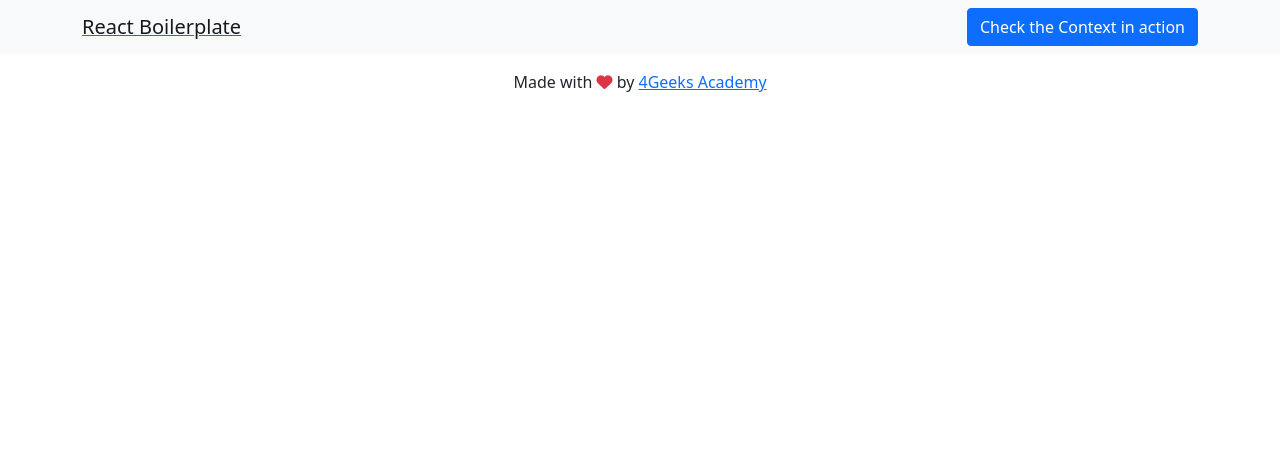
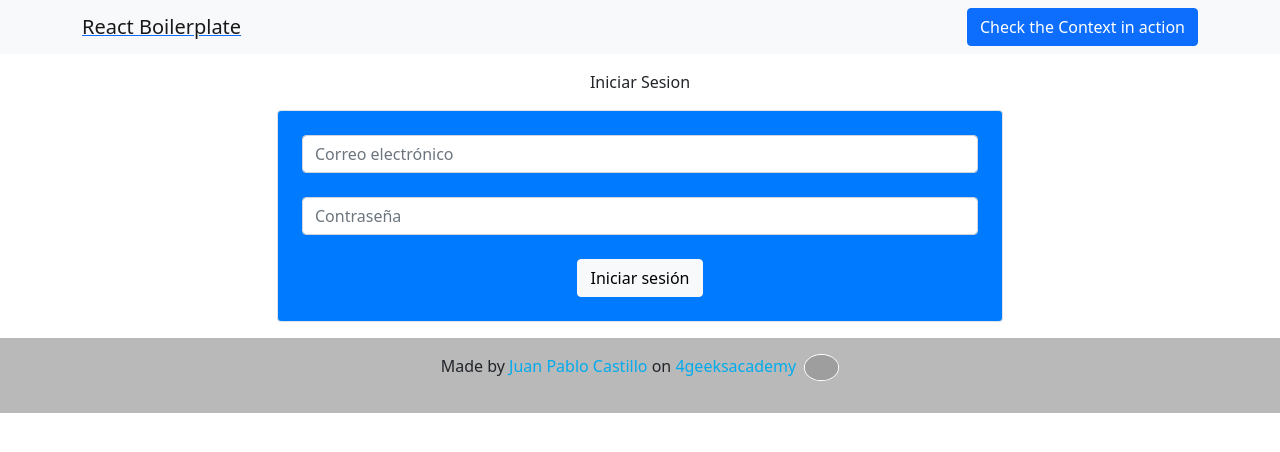
Before and after one commit to Jumpvzl/Authentication-system-with-Python-Flask-and-React, a React app: page /login in a window 1280 px wide. Built offline with nearby package versions, Linux system fonts and the light colour scheme; no server answers; grey boxes are pictures that could not be loaded.

Commit message:
se suben la comunicacion entre Front y Back

```diff
--- a/src/front/js/component/footer.js
+++ b/src/front/js/component/footer.js
@@ -1,10 +1,47 @@
 import React, { Component } from "react";
 
-export const Footer = () => (
-	<footer className="footer mt-auto py-3 text-center">
-		<p>
-			Made with <i className="fa fa-heart text-danger" /> by{" "}
-			<a href="http://www.4geeksacademy.com">4Geeks Academy</a>
-		</p>
-	</footer>
+//include images into your bundle
+import PropTypes from "prop-types";
+
+export const Footer = (props) => (
+        <div className="container-fluid footer">
+            {props.properties.map((item, index) => (
+                <footer key={index} className="mt-auto py-3 text-center">
+                    <p>
+                        Made by{" "}
+                        <a
+                            href={item.githubURL}
+                            target="_blank"
+                            rel="noopener noreferrer"
+                        >
+                            {item.name}
+                        </a>{" "}
+                        on{" "}
+                        <a
+                            href={item.geeksURL}
+                            target="_blank"
+                            rel="noopener noreferrer"
+                        >
+                            {item.geeksName}
+                        </a>
+                        <img
+                            className="imgfooter"
+                            src={item.imagenURL}
+                            alt="Logo de 4GeeksAcademy"
+                        />
+                    </p>
+                </footer>
+            ))}
+        </div>
 );
+
+Footer.propTypes = {
+    properties: PropTypes.arrayOf(PropTypes.shape({
+        githubURL: PropTypes.string,
+        name: PropTypes.string,
+        geeksName: PropTypes.string,
+        geeksURL: PropTypes.string,
+        imagenURL: PropTypes.string,
+}
+))
+};
--- /dev/null
+++ b/src/front/js/component/form.js
@@ -0,0 +1,73 @@
+import React, { useState } from "react";
+import { useNavigate } from "react-router-dom";
+
+const Form = () => {
+    const [email, setEmail] = useState('');
+    const [password, setPassword] = useState('');
+    const navigate = useNavigate();
+
+    const handleSubmit = async (event) => {
+        event.preventDefault();
+
+        const response = await fetch('https://bug-free-palm-tree-4g5w47r4j49fjrjr-3001.app.github.dev/api/login', {
+            method: 'POST',
+            headers: {
+                'Content-Type': 'application/json',
+            },
+            body: JSON.stringify({ email, password }),
+        });
+
+        if (response.ok) {
+            const data = await response.json();
+            console.log('Login successful:', data);
+
+            const token = data.token;
+            localStorage.setItem('token', token);
+            navigate('/user');
+        } else {
+            const errorData = await response.json();
+            console.error('Login failed:', errorData);
+            alert('Usuario o Contraseña incorrecta');
+            // Puedes mostrar un mensaje de error aquí si lo deseas
+        }
+    };
+
+    return (
+        <div className="container mt-auto py-3 text-center" style={{ maxWidth: '750px', width: '100%' }}>
+            <p>Iniciar Sesion</p>
+            <div className="border rounded p-4" style={{ backgroundColor: '#007bff', color: '#fff' }}>
+                <form className="row g-3" onSubmit={handleSubmit}>
+                    <div className="col-12">
+                        <label htmlFor="inputEmail" className="visually-hidden">Email</label>
+                        <input
+                            type="email"
+                            className="form-control mb-2"
+                            id="inputEmail"
+                            value={email}
+                            placeholder="Correo electrónico"
+                            onChange={(e) => setEmail(e.target.value)}
+                            required
+                        />
+                    </div>
+                    <div className="col-12">
+                        <label htmlFor="inputPassword" className="visually-hidden">Contraseña</label>
+                        <input
+                            type="password"
+                            className="form-control mb-2"
+                            id="inputPassword"
+                            value={password}
+                            placeholder="Contraseña"
+                            onChange={(e) => setPassword(e.target.value)}
+                            required
+                        />
+                    </div>
+                    <div className="col-12">
+                        <button type="submit" className="btn btn-light">Iniciar sesión</button>
+                    </div>
+                </form>
+            </div>
+        </div>
+    );
+};
+
+export default Form;
--- /dev/null
+++ b/src/front/js/component/signup.js
@@ -0,0 +1,72 @@
+import React, { useContext, useState } from "react";
+import { Context } from "../store/appContext";
+import { useNavigate } from "react-router-dom";
+import "../../styles/home.css";
+
+export const Signup = () => {
+    const { store, actions } = useContext(Context);
+    const [email, setEmail] = useState('');
+    const [password, setPassword] = useState('');
+    const navigate = useNavigate();
+
+    const handleSubmit = async (event) => {
+        event.preventDefault();
+
+        const response = await fetch('https://bug-free-palm-tree-4g5w47r4j49fjrjr-3001.app.github.dev/api/signup', {
+            method: 'POST',
+            headers: {
+                'Content-Type': 'application/json',
+            },
+            body: JSON.stringify({ email, password }),
+        });
+
+        if (response.ok) {
+            const data = await response.json();
+            console.log('Signup successful:', data);
+            // Redirigir al usuario a /login
+            navigate('/login');
+        } else {
+            const errorData = await response.json();
+            console.error('Signup failed:', errorData);
+            alert('Usuario ya existe');
+            // Puedes mostrar un mensaje de error aquí si lo deseas
+        }
+    };
+
+    return (
+        <div className="container mt-auto py-3 text-center" style={{ maxWidth: '750px', width: '100%' }}>
+            <p>Registro</p>
+            <div className="border rounded p-4" style={{ backgroundColor: '#007bff', color: '#fff' }}>
+                <form className="row g-3" onSubmit={handleSubmit}>
+                    <div className="col-12">
+                        <label htmlFor="inputEmail" className="visually-hidden">Email</label>
+                        <input
+                            type="email"
+                            className="form-control mb-2"
+                            id="inputEmail"
+                            value={email}
+                            placeholder="Correo electrónico"
+                            onChange={(e) => setEmail(e.target.value)} // Agrega onChange
+                            required
+                        />
+                    </div>
+                    <div className="col-12">
+                        <label htmlFor="inputPassword" className="visually-hidden">Contraseña</label>
+                        <input
+                            type="password"
+                            className="form-control mb-2"
+                            id="inputPassword"
+                            value={password}
+                            placeholder="Contraseña"
+                            onChange={(e) => setPassword(e.target.value)} // Agrega onChange
+                            required
+                        />
+                    </div>
+                    <div className="col-12">
+                        <button type="submit" className="btn btn-light">Iniciar sesión</button>
+                    </div>
+                </form>
+            </div>
+        </div>
+    );
+};
--- /dev/null
+++ b/src/front/js/component/user.js
@@ -0,0 +1,39 @@
+import React, {useEffect} from "react";
+import "../../styles/home.css";
+
+
+export const User = () => {
+
+    const fetchProtectedData = async () => {
+        const token = localStorage.getItem('token');
+
+        const response = await fetch('https://bug-free-palm-tree-4g5w47r4j49fjrjr-3001.app.github.dev/api/private', {
+            method: 'GET',
+            headers: {
+                'Authorization': `Bearer ${token}`,
+            },
+        });
+
+        if (response.ok) {
+            const data = await response.json();
+            console.log('Protected data:', data);
+        } else {
+            const errorData = await response.json();
+            console.error('Failed to fetch protected data:', errorData);
+        }
+    };
+
+    useEffect(() => {
+        fetchProtectedData();
+    }, []);
+
+	return (
+		<div className="text-center mt-5">
+			<h1>Hello Rigo!!</h1>
+			<p>
+				Login exitoso
+			</p>
+            <h1>El secreto es: <strong>Odio a Arnaldo!! jaja</strong></h1>
+		</div>
+	);
+};
--- a/src/front/js/layout.js
+++ b/src/front/js/layout.js
@@ -10,6 +10,9 @@ import injectContext from "./store/appContext";
 
 import { Navbar } from "./component/navbar";
 import { Footer } from "./component/footer";
+import Form from "./component/form";
+import { User } from "./component/user";
+import { Signup } from "./component/signup";
 
 //create your first component
 const Layout = () => {
@@ -19,18 +22,32 @@ const Layout = () => {
 
     if(!process.env.BACKEND_URL || process.env.BACKEND_URL == "") return <BackendURL/ >;
 
+    const footerData = [
+		{
+			githubURL: "https://github.com/Jumpvzl",
+			name: "Juan Pablo Castillo",
+			geeksName: "4geeksacademy",
+			geeksURL: "https://www.4geeksacademy.com",
+			imagenURL: "https://external-content.duckduckgo.com/iu/?u=https%3A%2F%2Ftse1.mm.bing.net%2Fth%3Fid%3DOIP.NzJUc0PYtkgp7lfNKizmgQHaHB%26pid%3DApi&f=1&ipt=271cb3eb7e5f15522c250313a63e781bdb17fd428148a3cfa3fc136c7c118f42&ipo=images",
+		},
+	];
+
     return (
         <div>
             <BrowserRouter basename={basename}>
                 <ScrollToTop>
                     <Navbar />
+
                     <Routes>
                         <Route element={<Home />} path="/" />
                         <Route element={<Demo />} path="/demo" />
                         <Route element={<Single />} path="/single/:theid" />
                         <Route element={<h1>Not found!</h1>} />
+                        <Route element={<Form />} path="/login"/>
+                        <Route element={<User />} path="/user"/>
+                        <Route element={<Signup />} path="/signup"/>
                     </Routes>
-                    <Footer />
+                    <Footer properties={footerData}/>
                 </ScrollToTop>
             </BrowserRouter>
         </div>
--- a/src/front/js/pages/home.js
+++ b/src/front/js/pages/home.js
@@ -2,6 +2,7 @@ import React, { useContext } from "react";
 import { Context } from "../store/appContext";
 import rigoImageUrl from "../../img/rigo-baby.jpg";
 import "../../styles/home.css";
+
 
 export const Home = () => {
 	const { store, actions } = useContext(Context);
@@ -15,12 +16,6 @@ export const Home = () => {
 			<div className="alert alert-info">
 				{store.message || "Loading message from the backend (make sure your python backend is running)..."}
 			</div>
-			<p>
-				This boilerplate comes with lots of documentation:{" "}
-				<a href="https://start.4geeksacademy.com/starters/react-flask">
-					Read documentation
-				</a>
-			</p>
 		</div>
 	);
 };
--- a/src/front/js/store/flux.js
+++ b/src/front/js/store/flux.js
@@ -1,7 +1,7 @@
 const getState = ({ getStore, getActions, setStore }) => {
 	return {
 		store: {
-			message: null,
+			message: "Esto es la practica de JWT",
 			demo: [
 				{
 					title: "FIRST",
--- a/src/front/styles/home.css
+++ b/src/front/styles/home.css
@@ -5,3 +5,29 @@
     one more css for each page that will contain the selected used
     on that page only (the ones not reused in other pages).
 */
+
+
+.footer{
+    background-color: rgba(128, 128, 128, 0.548);
+}
+
+.footer a {
+    color: #00aced;
+    text-decoration: none;
+}
+
+.footer a:hover {
+    text-decoration: underline;
+}
+
+.footer .imgfooter {
+    border: 1px solid #fff;
+    border-radius: 50%;
+    width: 35px;
+    vertical-align: middle;
+    margin-left: 8px;
+}
+
+.imgfooter {
+    border-radius: 50%;
+}
```
